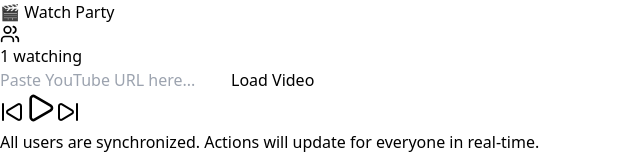
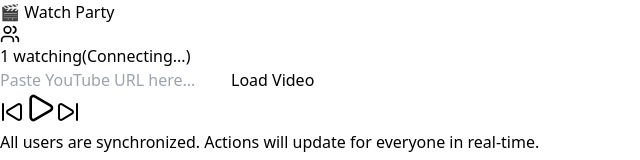
Before and after one commit to Rakshit-gen/watchparty, a React (Vite) app in the folder watchparty-frontend/: page / in a window 1280 px wide. Shown: the top 160 px of the page, without its empty margins (0-640 px from the left). Built offline with nearby package versions, Linux system fonts and the light colour scheme; no server answers.

Commit message:
changed server

```diff
--- a/watchparty-frontend/src/App.jsx
+++ b/watchparty-frontend/src/App.jsx
@@ -14,15 +14,22 @@ const WatchParty = () => {
   const [isPlaying, setIsPlaying] = useState(false);
   const [userCount, setUserCount] = useState(1);
   const [inputUrl, setInputUrl] = useState('');
+  const [isConnecting, setIsConnecting] = useState(true);
   const playerRef = useRef(null);
   const ignoreNextUpdate = useRef(false);
   const playerReady = useRef(false);
+  const reconnectTimeout = useRef(null);
 
   useEffect(() => {
+    const connectWebSocket = () => {
       const ws = new WebSocket('wss://watchparty-c6uz.onrender.com');
 
       ws.onopen = () => {
         console.log('Connected to server');
+        setIsConnecting(false);
+        if (reconnectTimeout.current) {
+          clearTimeout(reconnectTimeout.current);
+        }
       };
 
       ws.onmessage = (event) => {
@@ -84,11 +91,27 @@ const WatchParty = () => {
 
       ws.onerror = (error) => {
         console.error('WebSocket error:', error);
+        setIsConnecting(true);
+      };
+
+      ws.onclose = () => {
+        console.log('Disconnected, attempting to reconnect...');
+        setIsConnecting(true);
+        reconnectTimeout.current = setTimeout(() => {
+          connectWebSocket();
+        }, 3000);
       };
 
       setSocket(ws);
+      return ws;
+    };
+
+    const ws = connectWebSocket();
 
     return () => {
+      if (reconnectTimeout.current) {
+        clearTimeout(reconnectTimeout.current);
+      }
       ws.close();
     };
   }, []);
@@ -165,7 +188,7 @@ const WatchParty = () => {
     }
 
     if (!socket || socket.readyState !== WebSocket.OPEN) {
-      alert('Not connected to server. Please wait...');
+      alert('Server is waking up, please try again in a few seconds...');
       return;
     }
 
@@ -181,6 +204,9 @@ const WatchParty = () => {
           <div className="flex items-center gap-2 bg-white/10 backdrop-blur-sm px-4 py-2 rounded-full">
             <Users size={20} />
             <span className="font-semibold">{userCount} watching</span>
+            {isConnecting && (
+              <span className="ml-2 text-xs text-yellow-300">(Connecting...)</span>
+            )}
           </div>
         </div>
 
```
Lines whose indentation alone changed are shown as unchanged.
